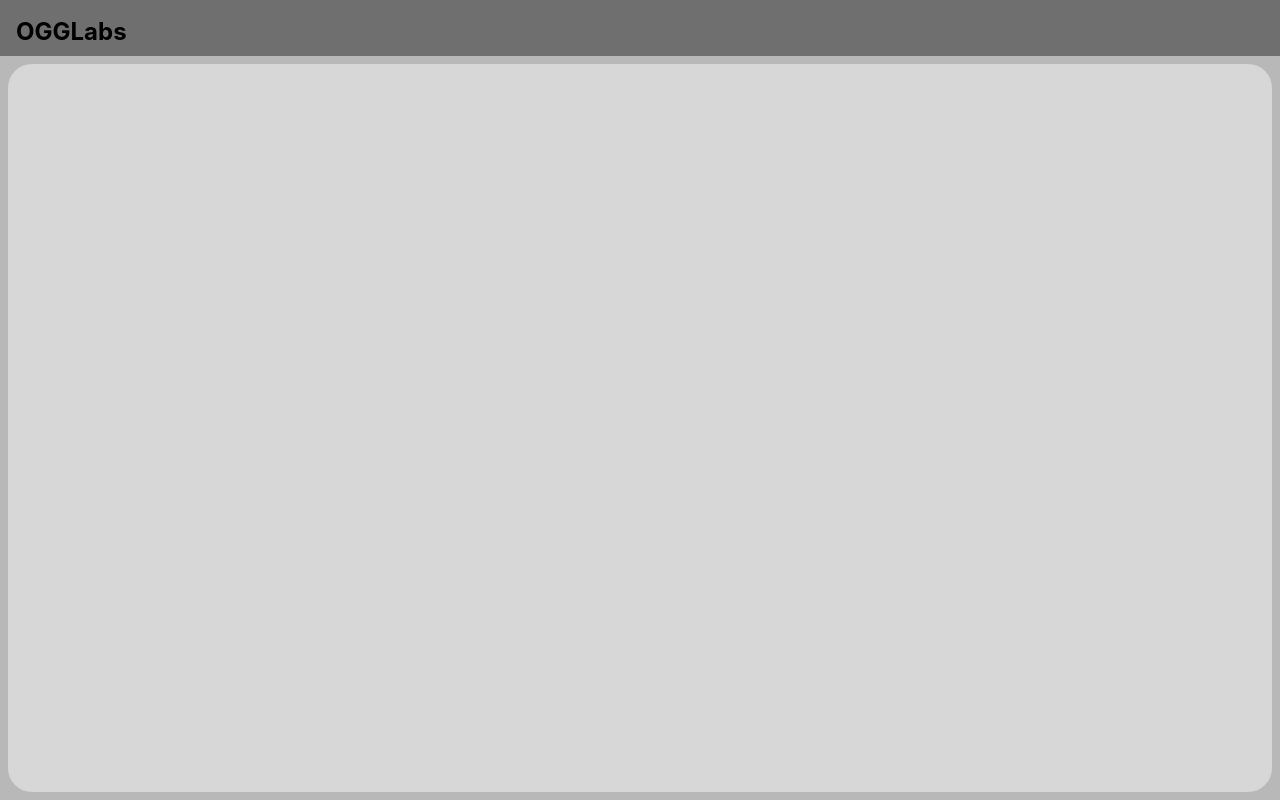
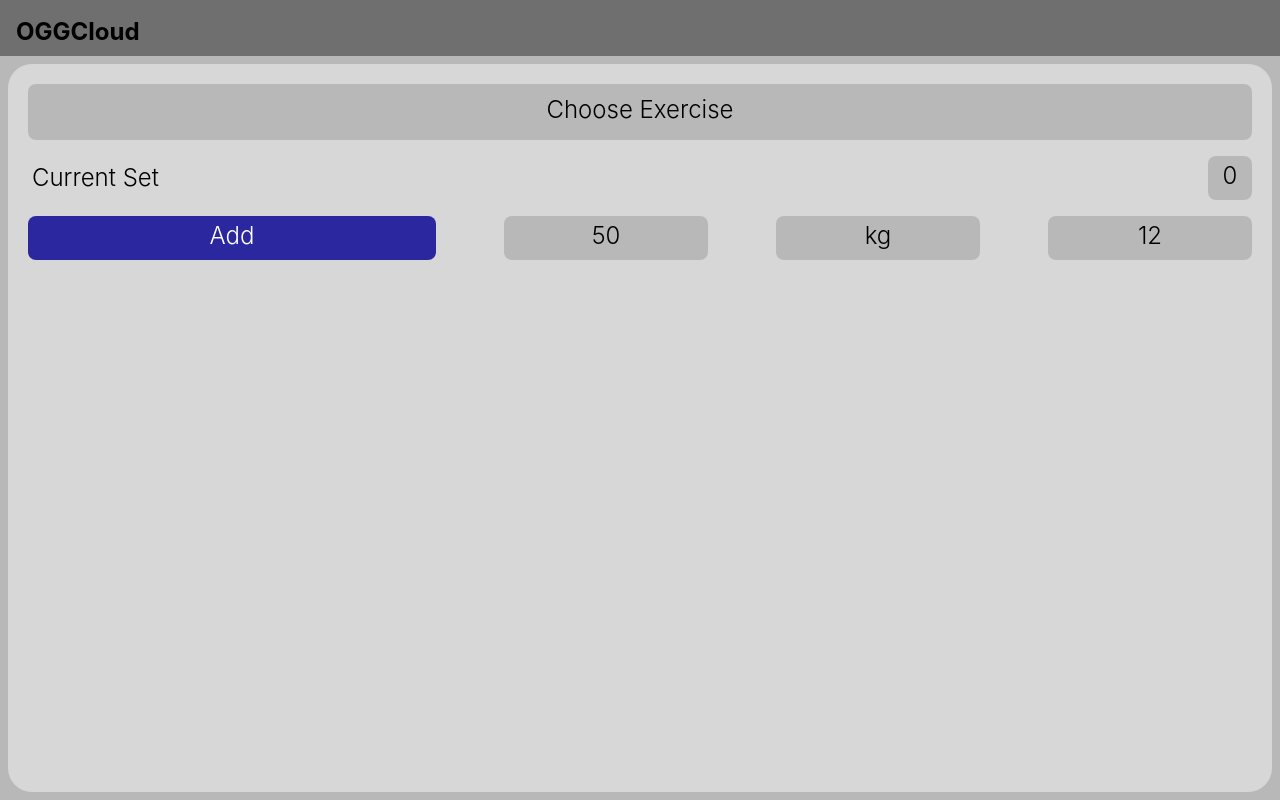
Before and after one commit to xdivayze/oggcloud_workout_recorder, a React (Vite) app in the folder frontend/: page /log-workout in a window 1280 px wide. Built offline with nearby package versions, Linux system fonts and the light colour scheme.

Commit message:
some additions

```diff
--- a/frontend/src/Layout.tsx
+++ b/frontend/src/Layout.tsx
@@ -20,7 +20,7 @@ const Navbar = () => {
   return (
     <nav className=" bg-black/40  text-black-700 bg-opacity-0 font-inter p-4 pb-2 ">
       <div className="flex justify-between">
-        <div className="text-2xl font-bold"> OGGLabs</div>
+        <div className="text-2xl font-bold"> OGGCloud</div>
         <div className="md:hidden cursor-pointer" onClick={toggleMenu}>
           {isOpen ? <X className="w-6 h-6" /> : <Menu className="w-6 h-6" />}
         </div>
--- a/frontend/src/Pages/LogWorkout/Components/MainPanel.tsx
+++ b/frontend/src/Pages/LogWorkout/Components/MainPanel.tsx
@@ -1,5 +1,69 @@
+import { useRef, type RefObject } from "react";
+import MiniPanel from "./MiniPanel";
+
 export default function MainPanel() {
-  return <div className="h-full w-full rounded-3xl bg-gray-ogg-1 ">
+  const exerciseChooseDivRef = useRef<HTMLDivElement>(
+    null
+  ) as RefObject<HTMLDivElement>;
+  const setNumberDivRef = useRef<HTMLDivElement>(
+    null
+  ) as RefObject<HTMLDivElement>;
 
-  </div>;
+  const repWeightRef = useRef<HTMLDivElement>(
+    null
+  ) as RefObject<HTMLDivElement>;
+
+  const weightUnitRef = useRef<HTMLDivElement>(
+    null
+  ) as RefObject<HTMLDivElement>;
+
+  const repCountRef = useRef<HTMLDivElement>(null) as RefObject<HTMLDivElement>;
+
+  return (
+    <div className="h-full w-full rounded-3xl bg-gray-ogg-1 p-5 flex items-center flex-col">
+      <div className="h-14 w-full mb-4">
+        <MiniPanel
+          placeholderText="Choose Exercise"
+          ref={exerciseChooseDivRef}
+          color="bg-gray-ogg-0"
+        />
+      </div>
+      <div className="flex-row justify-between items-center pl-1 flex w-full font-inter font-light text-2xl mb-4 ">
+        <div> Current Set</div>
+        <div className="h-11 w-11">
+          <MiniPanel
+            color="bg-gray-ogg-0"
+            ref={setNumberDivRef}
+            placeholderText="0"
+          />
+        </div>
+      </div>
+      <div className="flex-row flex justify-between w-full font-inter font-light text-2xl mb-4">
+        <div className="h-11 w-1/3 text-white cursor-pointer">
+          <MiniPanel ref={null} placeholderText="Add" color="bg-blue-ogg-0" />
+        </div>
+        <div className="h-11 w-1/6">
+          <MiniPanel
+            ref={repWeightRef}
+            placeholderText="50"
+            color="bg-gray-ogg-0"
+          />
+        </div>
+        <div className="h-11 w-1/6  ">
+          <MiniPanel
+            ref={weightUnitRef}
+            placeholderText="kg"
+            color="bg-gray-ogg-0"
+          />
+        </div>
+        <div className="h-11 w-1/6">
+          <MiniPanel
+            ref={repCountRef}
+            placeholderText="12"
+            color="bg-gray-ogg-0"
+          />
+        </div>
+      </div>
+    </div>
+  );
 }
--- a/frontend/src/Pages/LogWorkout/Components/MiniPanel.tsx
+++ b/frontend/src/Pages/LogWorkout/Components/MiniPanel.tsx
@@ -1,19 +1,18 @@
 import type { RefObject } from "react";
 
 export default function MiniPanel({
-  height: width,
   color,
   placeholderText,
   ref,
 }: {
-  height: number;
+
   color: string;
   placeholderText: string;
-  ref: RefObject<HTMLDivElement>;
+  ref: RefObject<HTMLDivElement> | null;
 }) {
   return (
     <div
-      className={`min-w-[${width}] h-11 ${color} rounded-lg font-inter font-light `}
+      className={`h-full w-full ${color} rounded-lg font-inter font-light px-2 pb-1 text-2xl items-center justify-center flex`}
       contentEditable
       suppressContentEditableWarning
       ref={ref}
--- a/frontend/src/index.css
+++ b/frontend/src/index.css
@@ -8,6 +8,8 @@
 
   --color-gray-ogg-0: #B8B8B8;
   --color-gray-ogg-1: #D8D7D7;
+
+  --color-blue-ogg-0: #2B279E;
   /*fonts*/
 
   --font-roboto_slab: "Roboto Slab", serif;
```
